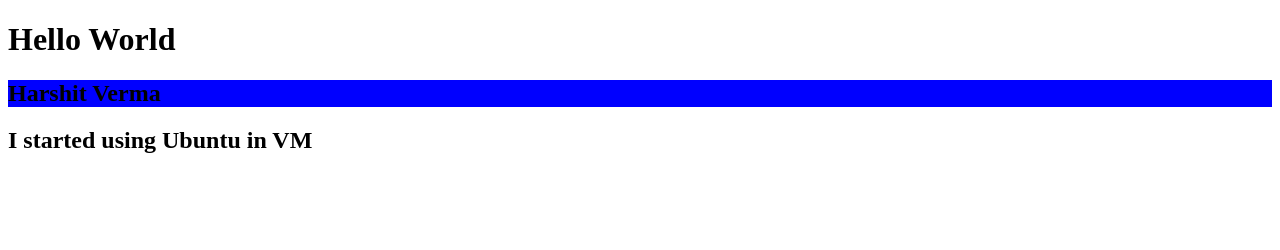
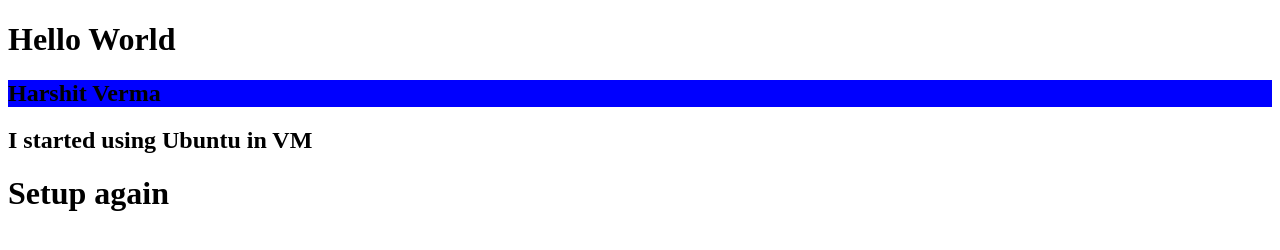
Before and after one commit to therealharshit/test-setup, a website: page index.html in a window 1280 px wide. Drawn offline with Linux system fonts and the light colour scheme.

Commit message:
setup again

```diff
--- a/index.html
+++ b/index.html
@@ -10,6 +10,7 @@
     <H1>Hello World</H1>
     <H2 id="game"></H2>
     <H2>I started using Ubuntu in VM</H2>
+    <h1>Setup again</h1>
 </body>
 <script src="index.js"></script>
 </html>
```
